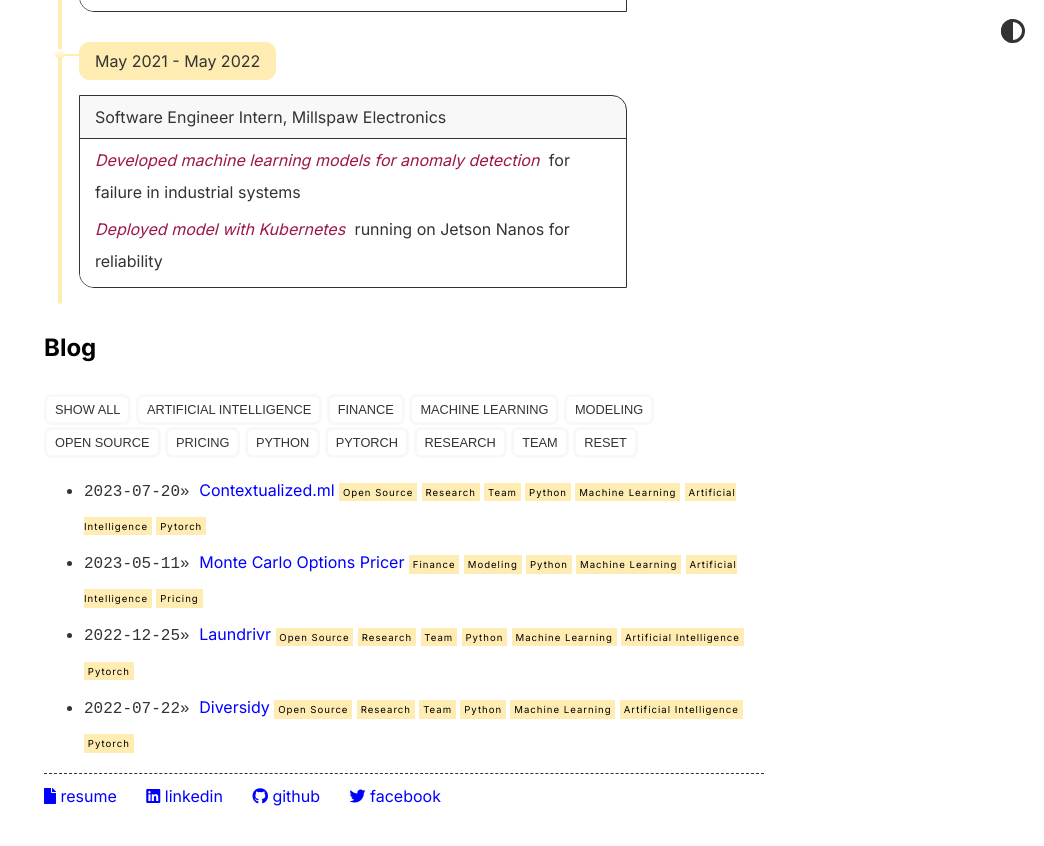
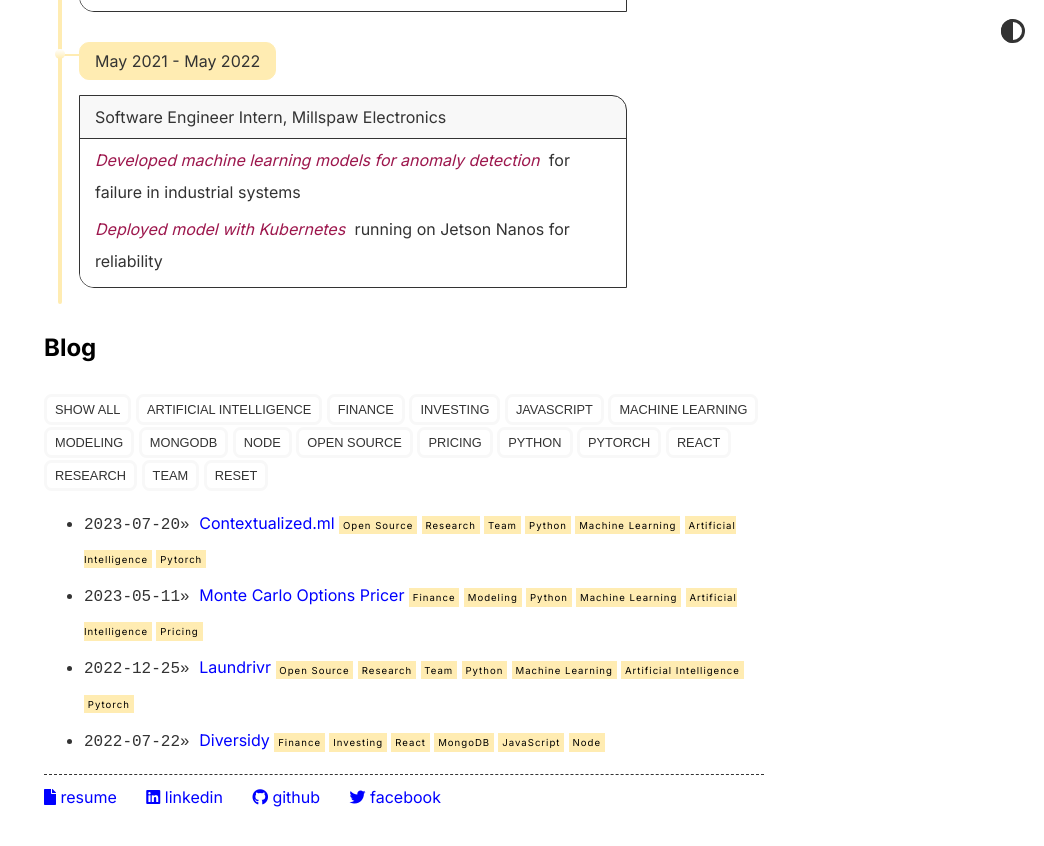
Before and after one commit to aaron10l/aaron10l.github.io, a Jekyll site: the page built from index.md, in a window 1280 px wide and 900 px high, scrolled down 1551 px. Shown: the top 846 px of the window, without its empty margins (236-1280 px from the left). Built offline with Jekyll 4.4.1, drawn with Linux system fonts in a browser that asks for light colours; comment, search, counter and statistics services are not loaded.

Commit message:
update diversidy post

```diff
--- a/_posts/2022-07-22-diversidy-app.md
+++ b/_posts/2022-07-22-diversidy-app.md
@@ -3,15 +3,14 @@ title: Diversidy
 layout: post
 show_footer: true
 permalink: /diversidy-app
-github_link: https://github.com/cnellington/Contextualized
+github_link: https://github.com/aaron10l/diversidy
 tags:
-    - Open Source
-    - Research
-    - Team
-    - Python
-    - Machine Learning
-    - Artificial Intelligence
-    - Pytorch
+    - Finance
+    - Investing
+    - React
+    - MongoDB
+    - JavaScript
+    - Node
 ---
 
 <span style="color: red">Page under development! Please check out the source link.</span>
```
